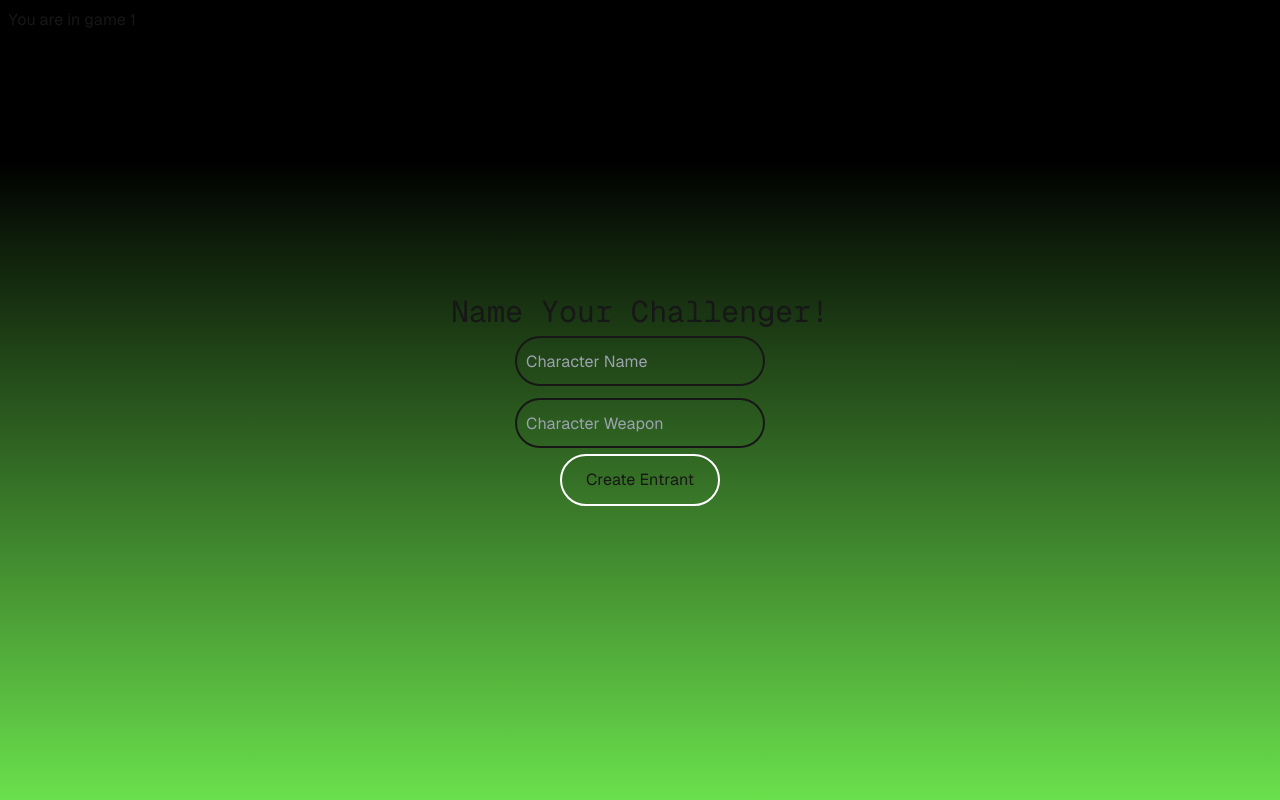
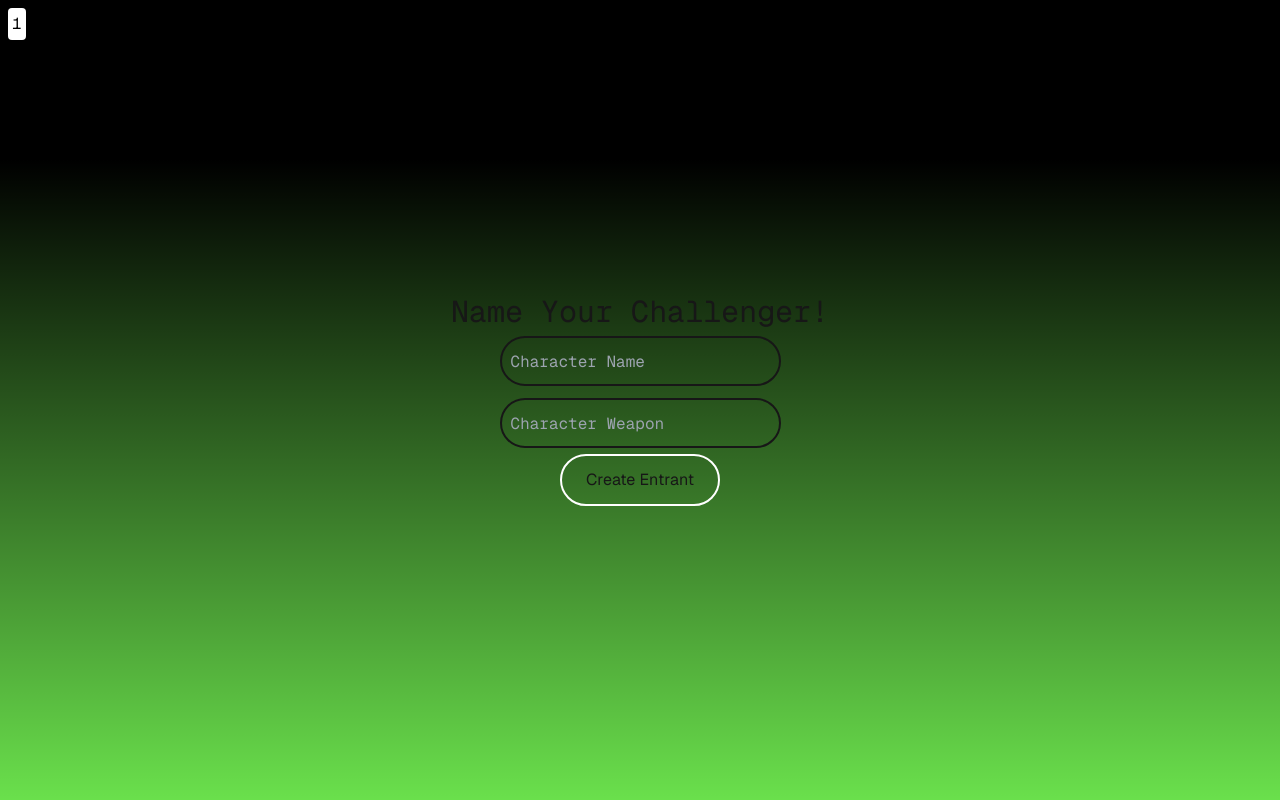
Before and after one commit to Axelph237/ddw-app, a Next.js app: page /games/1 in a window 1280 px wide. Built offline with nearby package versions, Linux system fonts and the light colour scheme.

Commit message:
Updated: game id formatting

```diff
--- a/src/app/games/[gameId]/page.tsx
+++ b/src/app/games/[gameId]/page.tsx
@@ -6,8 +6,8 @@ export default async function GamePage({params}: {
 }) {
 
     return (
-        <div className='font-[family-name:var(--font-geist-sans)] w-screen h-screen flex flex-col items-center justify-center'>
-            <p className='absolute top-2 left-2'>You are in game {(await params).gameId}</p>
+        <div className='font-[family-name:var(--font-geist-mono)] w-screen h-screen flex flex-col items-center justify-center'>
+            <p className='absolute bg-white text-black rounded p-1 m-2 top-0 left-0'>{(await params).gameId}</p>
             <GameplayManager/>
         </div>
     )
```
